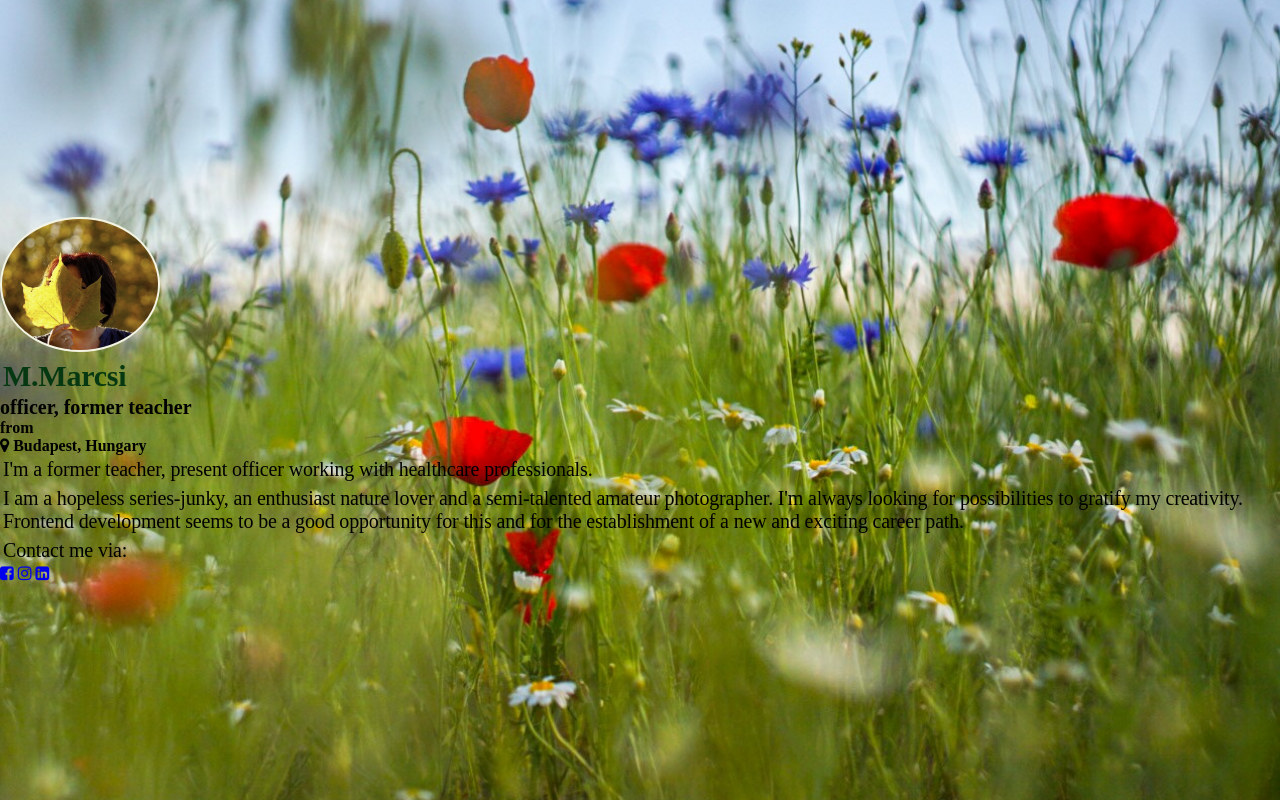
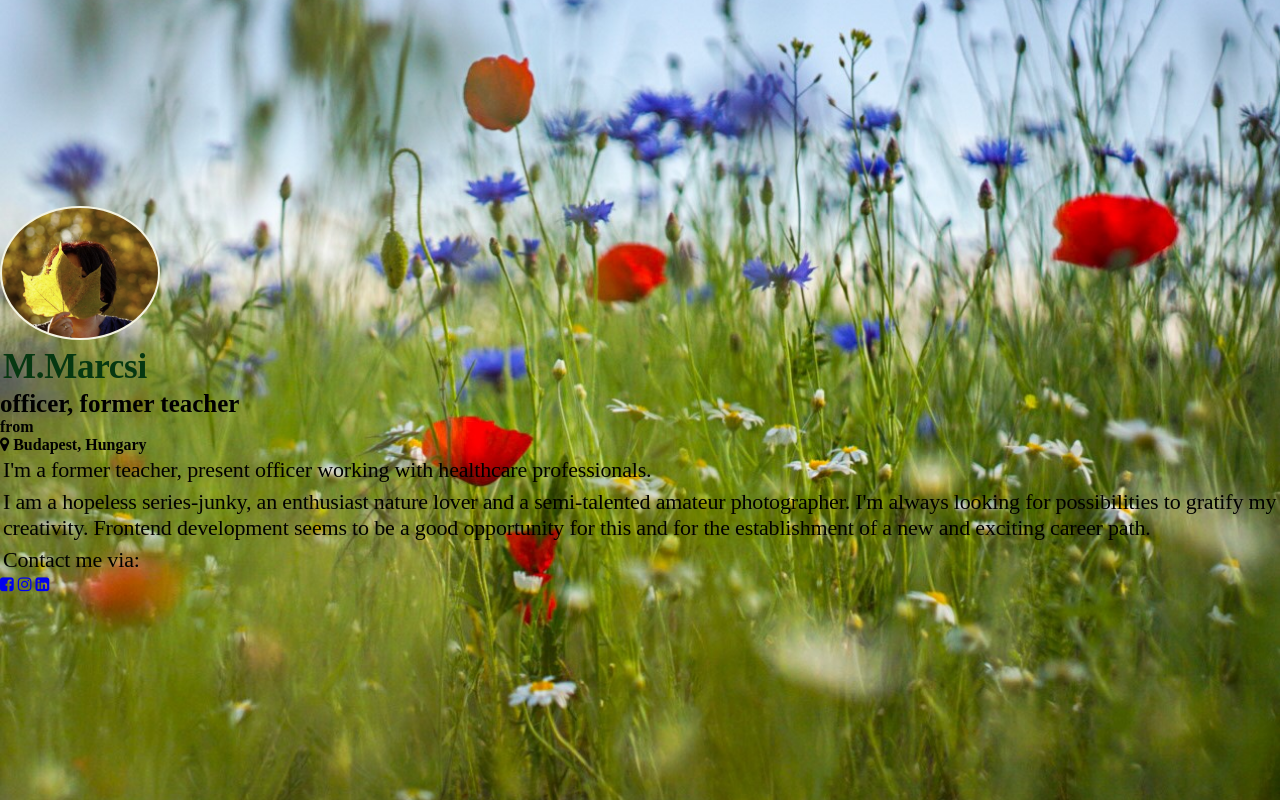
Before and after one commit to mmarcsi/about-me-project, a plain HTML site: page index.html in a window 1280 px wide. Drawn offline with Linux system fonts and the light colour scheme.

Commit message:
add style modify

```diff
--- a/style.css
+++ b/style.css
@@ -34,7 +34,7 @@ body {
   text-align:center;
   width: 90%;
   padding: 5%;
-  background-color: rgba(226, 226, 82, 0.5);
+  background-color: rgba(223, 223, 159, 0.9);
   border-radius:10px;
   }
 
@@ -50,20 +50,19 @@ body {
 h1, p{
   padding: 3px;
   letter-spacing: -.008em;
-  font-size: 15px;
 }
 
  h1{
-  font-size:30px;
+  font-size:35px;
   color:rgb(6, 56, 17);
  }
 
  h2{
-  font-size:20px;
+  font-size:25px;
 }
 
 p{
-  font-size:20px;
+  font-size:22px;
 }
 .content{
   position: relative;
@@ -72,7 +71,7 @@ p{
   text-align:justify;
   padding: 7%;
   color:rgb(6, 56, 17);
-  background-color: rgba(120, 158, 89, 0.8);
+  background-color: rgba(207, 223, 194, 0.9);
   border-radius:10px;
 }
  .content:hover{
```
